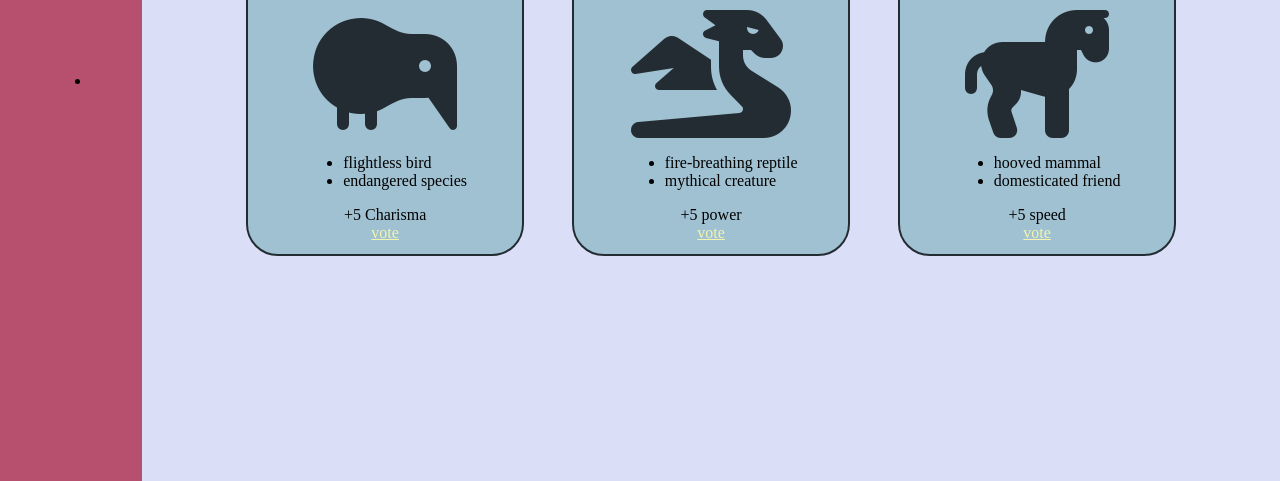
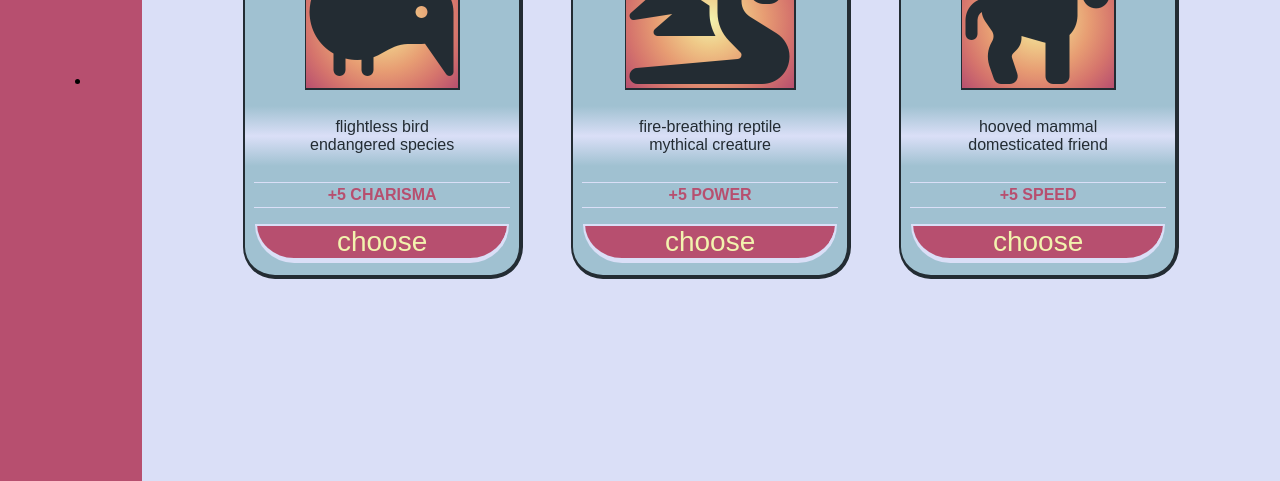
Before and after one commit to saclark12000/price-table, a plain HTML site: page index.html in a window 1280 px wide. Shown: the part 319-800 px from the top of the page. Drawn offline with Linux system fonts and the light colour scheme.

Commit message:
styling changes

```diff
--- a/app.css
+++ b/app.css
@@ -30,21 +30,31 @@ body {
   .pricing-plan {
     display: flex;
     flex-direction: column;
-    justify-content: center;
+    justify-content: space-around;
     align-items: center;
     background-color: #A0C1D1;
     border: 2px solid #232C33;
+    border-bottom: 4px solid #232C33;
+    border-right: 4px solid #232C33;
     border-radius: 2em;
     max-width: 300px;
     min-width: 250px;
     padding: .75em;
     margin: 1.5rem;
+    text-decoration: none;
+  }
+
+  .pricing-plan:hover {
+    cursor: pointer;
   }
 
   .pricing-plan .pricing-header {
     font-size: 2rem;
     font-family: 'Concert One', cursive;
     color: #232C33;
+    margin: 0;
+    margin-bottom: 1rem;
+    padding: 0;
   }
 
   .pricing-plan .icon {
@@ -53,9 +63,76 @@ body {
     align-items: center;
     font-size: 8em;
     color: #232C33;
+    background-image: radial-gradient(circle, #f2f3ae, #efc988, #e79d73, #d5746c, #b74f6f);
+    border: 1px solid #232C33;
+    border-bottom: 2px solid #232C33;
+    border-right: 2px solid #232C33;
+    margin-bottom: 1rem;
+    padding: .25rem;
   }
-  .pricing-plan .pricing-button {
-      color: #F2F3AE;
+
+  .pricing-features {
+    display: flex;
+    flex-direction: column;
+    justify-content: center;
+    align-items: center;
+    margin: 0;
+    padding: .75rem;
+    margin-bottom: 1rem;
+    background-color: #DADFF7;
+    background: linear-gradient(0deg, rgba(160,193,209,1) 0%, rgba(218,223,247,1) 50%, rgba(160,193,209,1) 100%);
+    width: 100%;
+  }
+
+  .pricing-features-item {
+    color: #232C33;
+    list-style-type: none;
+    font-family: 'Montserrat', sans-serif;
+    size: .75rem;
+  }
+
+  .pricing-plan:active .pricing-features-item {
+    color: #F2F3AE;
+  }
+
+  span.pricing-price {
+    padding: 3px;
+    margin: 0px;
+    font-family: 'Montserrat', sans-serif;
+    color: #B74F6F;
+    font-weight: bold;
+    text-transform: uppercase;
+    text-align: center;
+    margin-bottom: 1rem;
+    border-top: 1px solid #DADFF7;
+    border-bottom: 1px solid #DADFF7;
+    width: 100%;
+  }
+
+  .pricing-button {
+    display: flex;
+    flex-direction: column;
+    justify-content: center;
+    align-items: center;
+    color: #F2F3AE;
+    font-family: 'Montserrat', sans-serif;
+    font-size: 1.75rem;
+    text-decoration: none;
+    width: 100%;
+    border: 2px solid #DADFF7;
+    border-bottom: 5px solid #DADFF7;
+    border-bottom-right-radius: 2em;
+    border-bottom-left-radius: 2em;
+    background-color:#B74F6F
+  }
+
+  .pricing-button:hover {
+    color: white;
+    border: 2px solid white;
+    border-bottom: 5px solid white;
+    border-bottom-right-radius: 2em;
+    border-bottom-left-radius: 2em;
+    background-color:#B74F6F
   }
 
   /* https://coolors.co/5a7d7c-dadff7-232c33-a0c1d1-b5b2c2 */
--- a/index.html
+++ b/index.html
@@ -29,8 +29,8 @@
                 <li class="pricing-features-item">flightless bird</li>
                 <li class="pricing-features-item">endangered species</li>
             </ul>
-            <span class="pricing-price">+5 Charisma</span>
-            <a href="#/" class="pricing-button">vote</a>
+            <span class="pricing-price">+5 charisma</span>
+            <a href="#/" class="pricing-button">choose</a>
         </div>
 
         <div class="pricing-plan">
@@ -41,10 +41,10 @@
                 <li class="pricing-features-item">mythical creature</li>
             </ul>
             <span class="pricing-price">+5 power</span>
-            <a href="#/" class="pricing-button is-featured">vote</a>
+            <a href="#/" class="pricing-button is-featured">choose</a>
         </div>
 
-        <div class="pricing-plan">
+        <a class="pricing-plan" href="#/">
             <h2 class="pricing-header">HORSE</h2>
             <div class="icon dove"><i class="fas fa-horse"></i></i></div>
             <ul class="pricing-features">
@@ -52,8 +52,8 @@
                 <li class="pricing-features-item">domesticated friend</li>
             </ul>
             <span class="pricing-price">+5 speed</span>
-            <a href="#/" class="pricing-button">vote</a>
-        </div>
+            <div class="pricing-button">choose</div>
+        </a>
 
     </div>
 
```
Also changed, not shown: icons/icon1.png (deleted), icons/icon2.png (deleted), icons/icon3.png (deleted), 1 other file.
